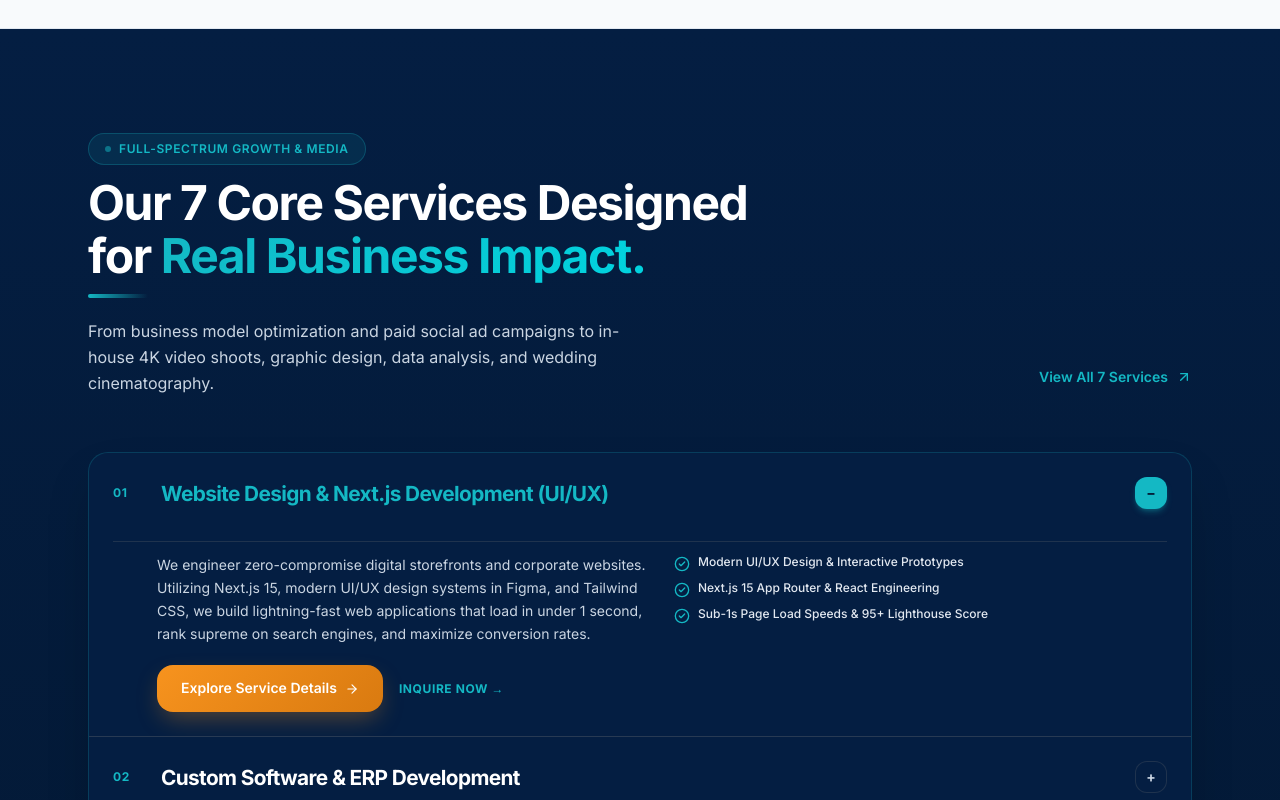
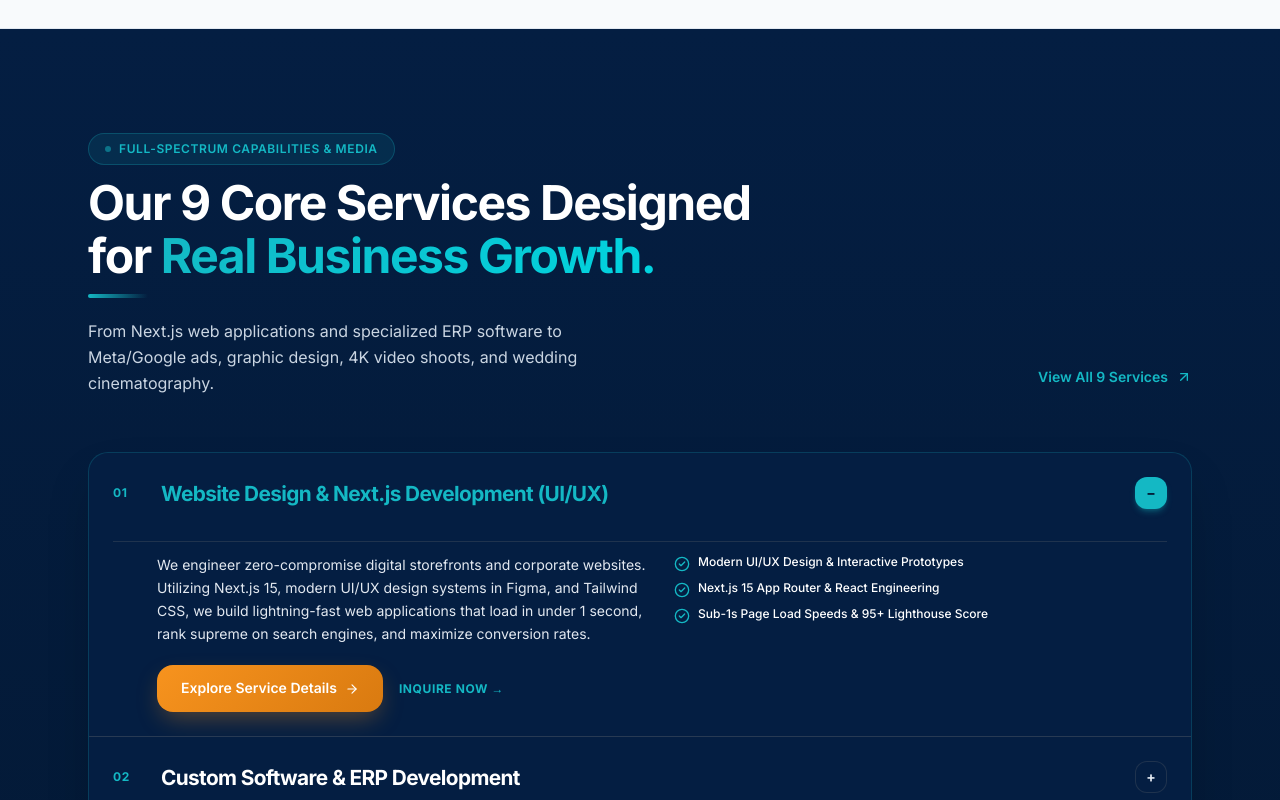
Before and after one commit to naveedmalik001/immnaveed, a Next.js app: page / in a window 1280 px wide. Shown: the part 3340-4140 px from the top of the page. Built offline with nearby package versions, Linux system fonts and the light colour scheme.

Commit message:
fix: enhance typography contrast in ServicesAccordion and update all text to high-legibility standards

```diff
--- a/src/components/sections/ServicesAccordion.tsx
+++ b/src/components/sections/ServicesAccordion.tsx
@@ -17,16 +17,16 @@ export default function ServicesAccordion() {
 
         {/* Section Header */}
         <SectionHeader
-          badgeText="Full-Spectrum Growth & Media"
-          title="Our 7 Core Services Designed for"
-          gradientTitle="Real Business Impact."
-          subtitle="From business model optimization and paid social ad campaigns to in-house 4K video shoots, graphic design, data analysis, and wedding cinematography."
-          actionLink={{ label: "View All 7 Services", href: "/services" }}
+          badgeText="Full-Spectrum Capabilities & Media"
+          title="Our 9 Core Services Designed for"
+          gradientTitle="Real Business Growth."
+          subtitle="From Next.js web applications and specialized ERP software to Meta/Google ads, graphic design, 4K video shoots, and wedding cinematography."
+          actionLink={{ label: "View All 9 Services", href: "/services" }}
           theme="dark"
         />
 
         {/* Services — accordion rows */}
-        <div className="card-navy bg-[#082852]/90 overflow-hidden divide-y divide-slate-700/80 shadow-2xl">
+        <div className="card-navy bg-[#082852]/95 overflow-hidden divide-y divide-slate-700/80 shadow-2xl">
           {servicesData.map((svc, idx) => {
             const isOpen = active === svc.id;
             return (
@@ -55,7 +55,7 @@ export default function ServicesAccordion() {
                     className={`flex-shrink-0 w-8 h-8 rounded-xl flex items-center justify-center font-bold text-sm transition-all duration-150 ${
                       isOpen
                         ? "bg-[#14B8C4] text-[#031730] shadow-md shadow-[#14B8C4]/30"
-                        : "bg-[#041E42] text-slate-300 border border-slate-700/60 group-hover:bg-[#14B8C4] group-hover:text-[#031730]"
+                        : "bg-[#041E42] text-slate-200 border border-slate-700/60 group-hover:bg-[#14B8C4] group-hover:text-[#031730]"
                     }`}
                   >
                     {isOpen ? "−" : "+"}
@@ -69,10 +69,10 @@ export default function ServicesAccordion() {
                   }`}
                 >
                   <div className="pl-11 grid grid-cols-1 md:grid-cols-2 gap-6 pt-3 border-t border-slate-700/60">
-                    <p className="text-xs sm:text-sm text-slate-300 leading-relaxed font-normal">{svc.content}</p>
+                    <p className="text-xs sm:text-sm text-slate-200 leading-relaxed font-normal">{svc.content}</p>
                     <ul className="space-y-2">
                       {svc.features.slice(0, 3).map((b) => (
-                        <li key={b} className="flex items-start gap-2 text-xs font-medium text-slate-200">
+                        <li key={b} className="flex items-start gap-2 text-xs font-medium text-white">
                           <CheckCircle2 className="w-4 h-4 text-[#14B8C4] flex-shrink-0 mt-0.5" />
                           <span>{b}</span>
                         </li>
@@ -83,7 +83,7 @@ export default function ServicesAccordion() {
                     <Link
                       href={`/services/${svc.slug}`}
                       onClick={playClick}
-                      className="btn-orange text-xs py-2 px-4 rounded-xl inline-flex items-center gap-1.5"
+                      className="btn-orange text-xs py-2.5 px-4 rounded-xl inline-flex items-center gap-1.5 font-bold"
                     >
                       <span>Explore Service Details</span>
                       <ArrowRight className="w-3.5 h-3.5" />
```
